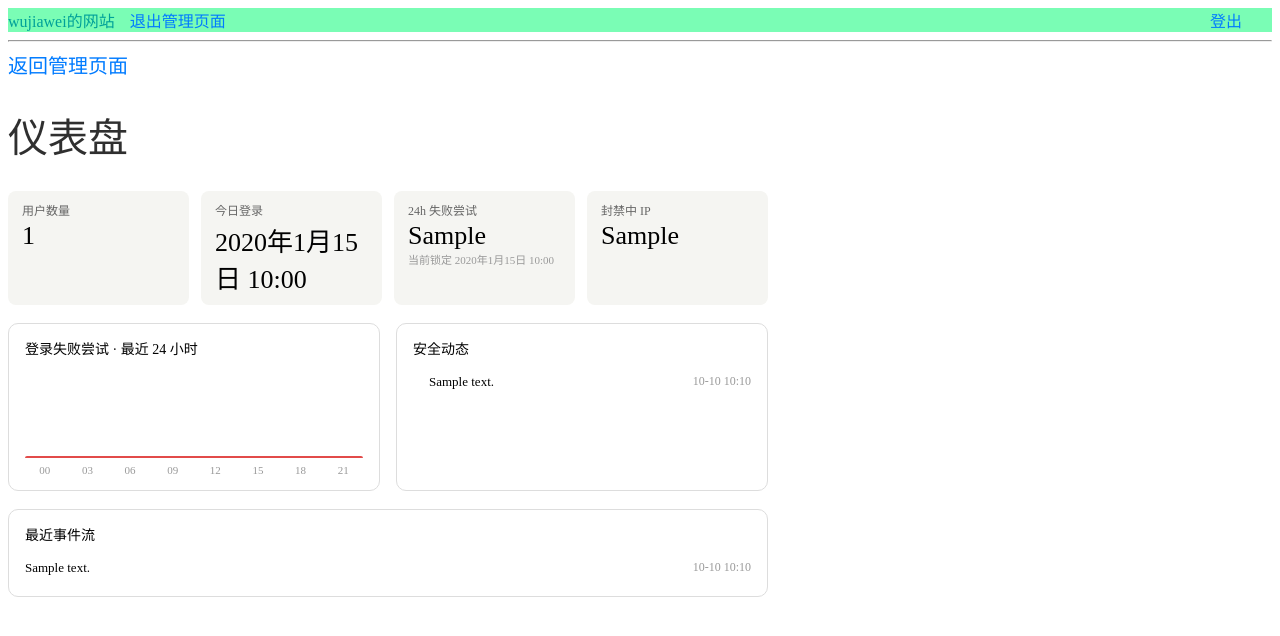
After one commit to wujiawei36/wjw2, a Django app: template panel/templates/panel/dashboard.html in a window 1280 px wide. The commit adds this page. Shown: the top 636 px of the page. Run offline with Django 5.2, Linux system fonts and the light colour scheme; the template is opened without the code that fills it: most values are stand-ins (such as "Sample title", 1, 10 or a date in 2020).

Commit message:
panel 新增管理仪表盘 /panel/dashboard/
- 指标卡：用户数量/今日登录/24h失败尝试(含锁定)/封禁中IP
- 24h 登录失败趋势条形图（按小时聚合 AccessFailureLog）
- 安全动态：最近锁定/封禁/邀请码使用
- 最近事件流：登录登出 + admin 操作（AccessLog + LogEntry 合成）
- panel 首页顶部加仪表盘入口（staff 可见），权限=staff

```diff
--- /dev/null
+++ b/panel/templates/panel/dashboard.html
@@ -0,0 +1,92 @@
+{% extends 'panel/base.html' %}
+
+{% block head %}
+<title>仪表盘 - 管理 - {{ site_name }}</title>
+<style>
+    .dash { max-width: 760px; }
+    .dash-stats { display: flex; gap: 12px; margin-bottom: 18px; flex-wrap: wrap; }
+    .dash-card { flex: 1; min-width: 140px; background: #f5f5f2; border-radius: 8px; padding: 10px 14px; }
+    .dash-label { font-size: 12px; color: #666; margin-bottom: 2px; }
+    .dash-num { font-size: 26px; font-weight: 500; }
+    .dash-sub { font-size: 11px; color: #999; }
+    .dash-row { display: flex; gap: 16px; margin-bottom: 18px; flex-wrap: wrap; }
+    .dash-box { flex: 1; min-width: 300px; background: #fff; border: 0.5px solid #ddd; border-radius: 10px; padding: 14px 16px; }
+    .dash-t { font-size: 14px; font-weight: 500; margin-bottom: 10px; }
+    .dash-chart { display: flex; align-items: flex-end; gap: 3px; height: 90px; }
+    .dash-bar { flex: 1; background: #e24b4a; border-radius: 2px 2px 0 0; min-height: 2px; }
+    .dash-x { display: flex; gap: 3px; margin-top: 6px; font-size: 11px; color: #999; }
+    .dash-x span { flex: 1; text-align: center; }
+    .dash-li { display: flex; justify-content: space-between; align-items: center; font-size: 13px; padding: 6px 0; border-bottom: 0.5px solid #eee; }
+    .dash-li:last-child { border-bottom: none; }
+    .dash-li time { color: #999; font-size: 12px; margin-left: 10px; white-space: nowrap; }
+    .dash-dot { display: inline-block; width: 8px; height: 8px; border-radius: 50%; margin-right: 8px; }
+    .d-bad { background: #e24b4a; }
+    .d-warn { background: #ef9f27; }
+    .d-ok { background: #639922; }
+</style>
+{% endblock %}
+
+{% block content %}
+<div class="dash">
+    <h1 class="h1-text">仪表盘</h1>
+
+    <div class="dash-stats">
+        <div class="dash-card">
+            <div class="dash-label">用户数量</div>
+            <div class="dash-num">{{ stats.user_count }}</div>
+        </div>
+        <div class="dash-card">
+            <div class="dash-label">今日登录</div>
+            <div class="dash-num">{{ stats.today_logins }}</div>
+        </div>
+        <div class="dash-card">
+            <div class="dash-label">24h 失败尝试</div>
+            <div class="dash-num">{{ stats.failures_24h }}</div>
+            <div class="dash-sub">当前锁定 {{ stats.locked_now }}</div>
+        </div>
+        <div class="dash-card">
+            <div class="dash-label">封禁中 IP</div>
+            <div class="dash-num">{{ stats.banned_ips }}</div>
+        </div>
+    </div>
+
+    <div class="dash-row">
+        <div class="dash-box">
+            <div class="dash-t">登录失败尝试 · 最近 24 小时</div>
+            <div class="dash-chart">
+                {% for item in trend %}
+                    <div class="dash-bar" title="{{ item.label }}:00 失败 {{ item.count }} 次"
+                         style="height: {% widthratio item.count max_count 100 %}%"></div>
+                {% endfor %}
+            </div>
+            <div class="dash-x">
+                <span>00</span><span>03</span><span>06</span><span>09</span>
+                <span>12</span><span>15</span><span>18</span><span>21</span>
+            </div>
+        </div>
+        <div class="dash-box">
+            <div class="dash-t">安全动态</div>
+            {% for kind, text, t in security %}
+                <div class="dash-li">
+                    <span><span class="dash-dot d-{{ kind }}"></span>{{ text }}</span>
+                    <time>{{ t|date:"m-d H:i" }}</time>
+                </div>
+            {% empty %}
+                <p class="p-text">暂无安全事件</p>
+            {% endfor %}
+        </div>
+    </div>
+
+    <div class="dash-box">
+        <div class="dash-t">最近事件流</div>
+        {% for t, text in events %}
+            <div class="dash-li">
+                <span>{{ text }}</span>
+                <time>{{ t|date:"m-d H:i" }}</time>
+            </div>
+        {% empty %}
+            <p class="p-text">暂无事件</p>
+        {% endfor %}
+    </div>
+</div>
+{% endblock %}
--- a/panel/templates/panel/index.html
+++ b/panel/templates/panel/index.html
@@ -7,6 +7,7 @@
 		这里是管理页面。
 	</p>
 	<a class="a-text" href="/admin">Django管理后台</a><br>
+	<a class="a-text" href="dashboard">仪表盘</a> <span class="p-text">- 全站状态总览</span><br>
 	<br>
 
 	{% if request.user.can_develop %}
--- a/panel/urls.py
+++ b/panel/urls.py
@@ -3,6 +3,7 @@ from . import views
 
 urlpatterns = [
     path('', views.index, name='index'),
+    path('dashboard/', views.dashboard, name='dashboard'),
     path('run_command/', views.run_command, name='run_command'),
     path('invite_codes/', views.invite_codes, name='invite_codes'),
 ]
```
Also changed, not shown: panel/views.py (+70 -1 lines).
